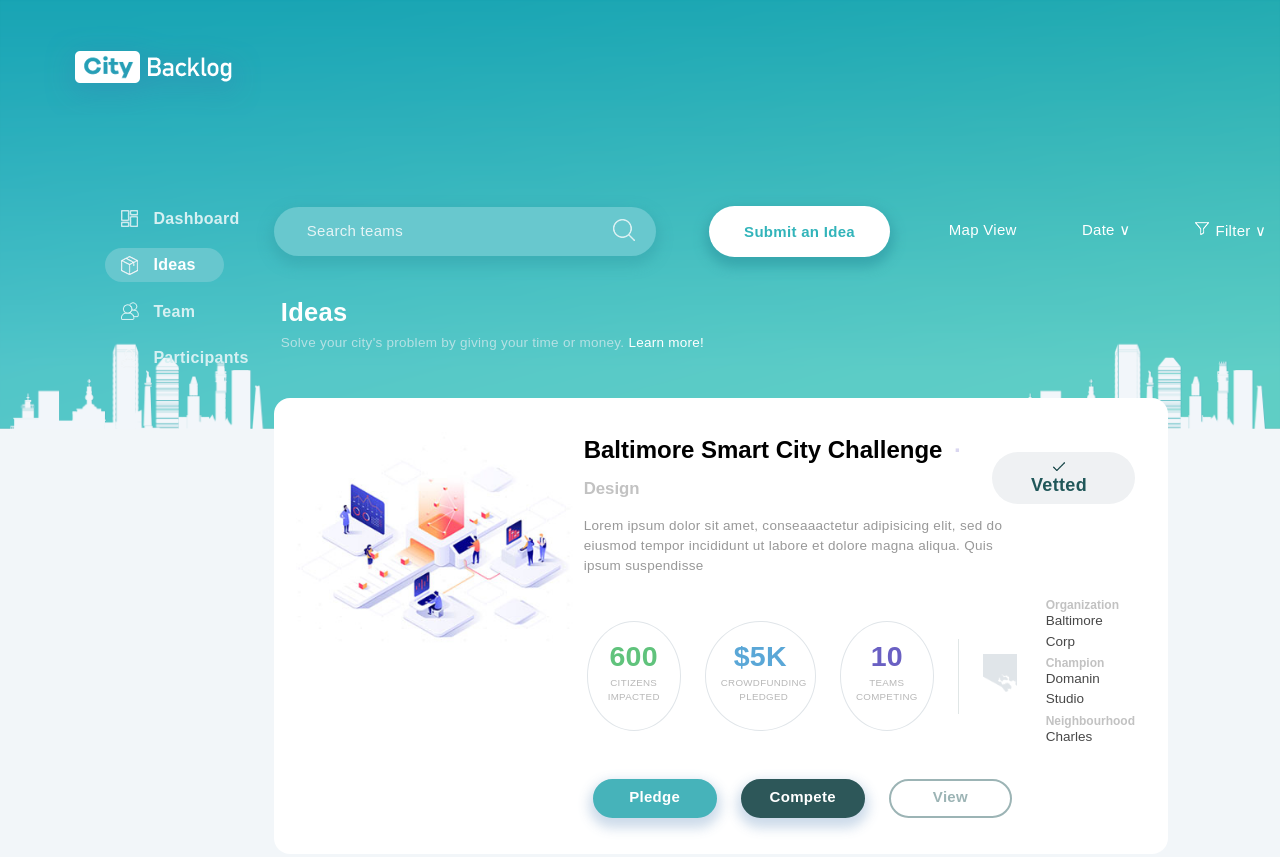
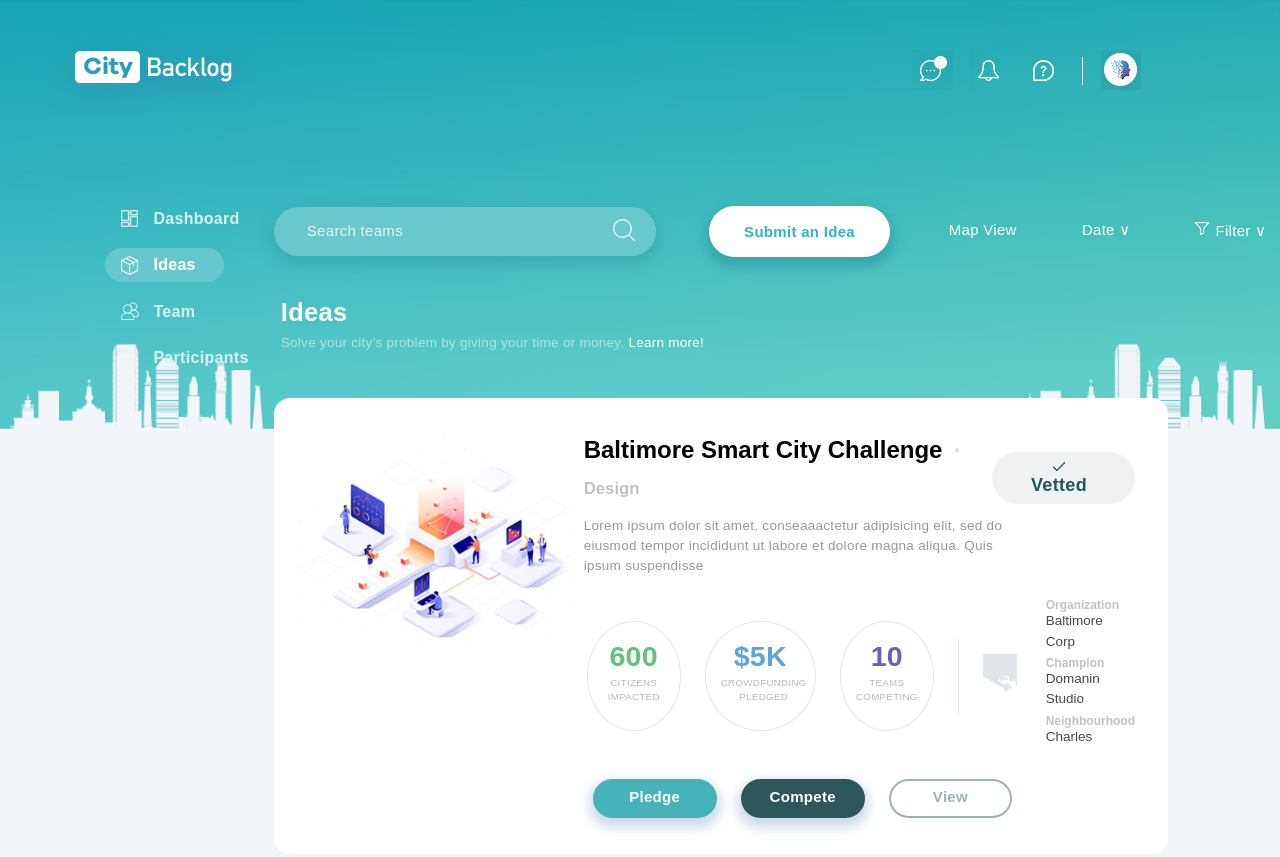
Before and after one commit to rdmrl/city_backlog, a website: page ideas.html in a window 1280 px wide. Shown: the top 857 px of the page. Drawn offline with nearby package versions, Linux system fonts and the light colour scheme; files that its build step writes are made by us from their sources; a web font is replaced by a local one.

Commit message:
replaced flex with grid to align better

```diff
--- a/sass/layout/_header.scss
+++ b/sass/layout/_header.scss
@@ -1,8 +1,12 @@
 .site-header {
-  display: flex;
+  display: grid;
+
+  grid-template-rows: auto;
+  grid-template-columns: [brand] 50% [nav] 40% [rest] 10% [end];
 
   .site-branding {
     padding: 25px 0 86px 40px;
+    grid-column: brand;
 
     a {
       display: block;
@@ -12,11 +16,9 @@
   }
 
   .primary-nav {
-    display: none;
-    justify-content: space-between;
-    align-items: center;
-
-    align-self: flex-end;
+    grid-column: nav;
+    padding: 50px 0 0;
+    text-align: right;
 
     a {
       text-decoration: none;
```
